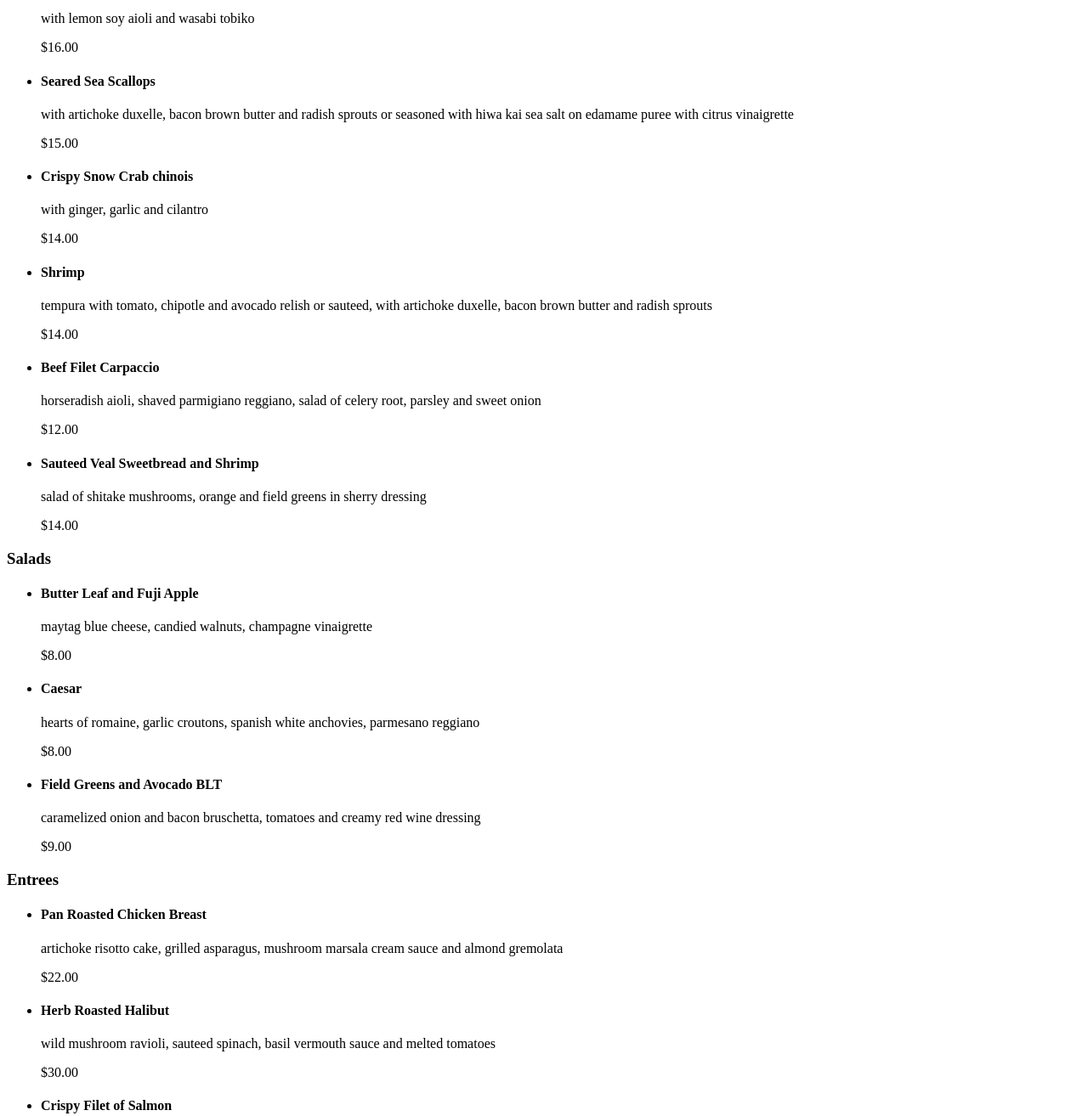
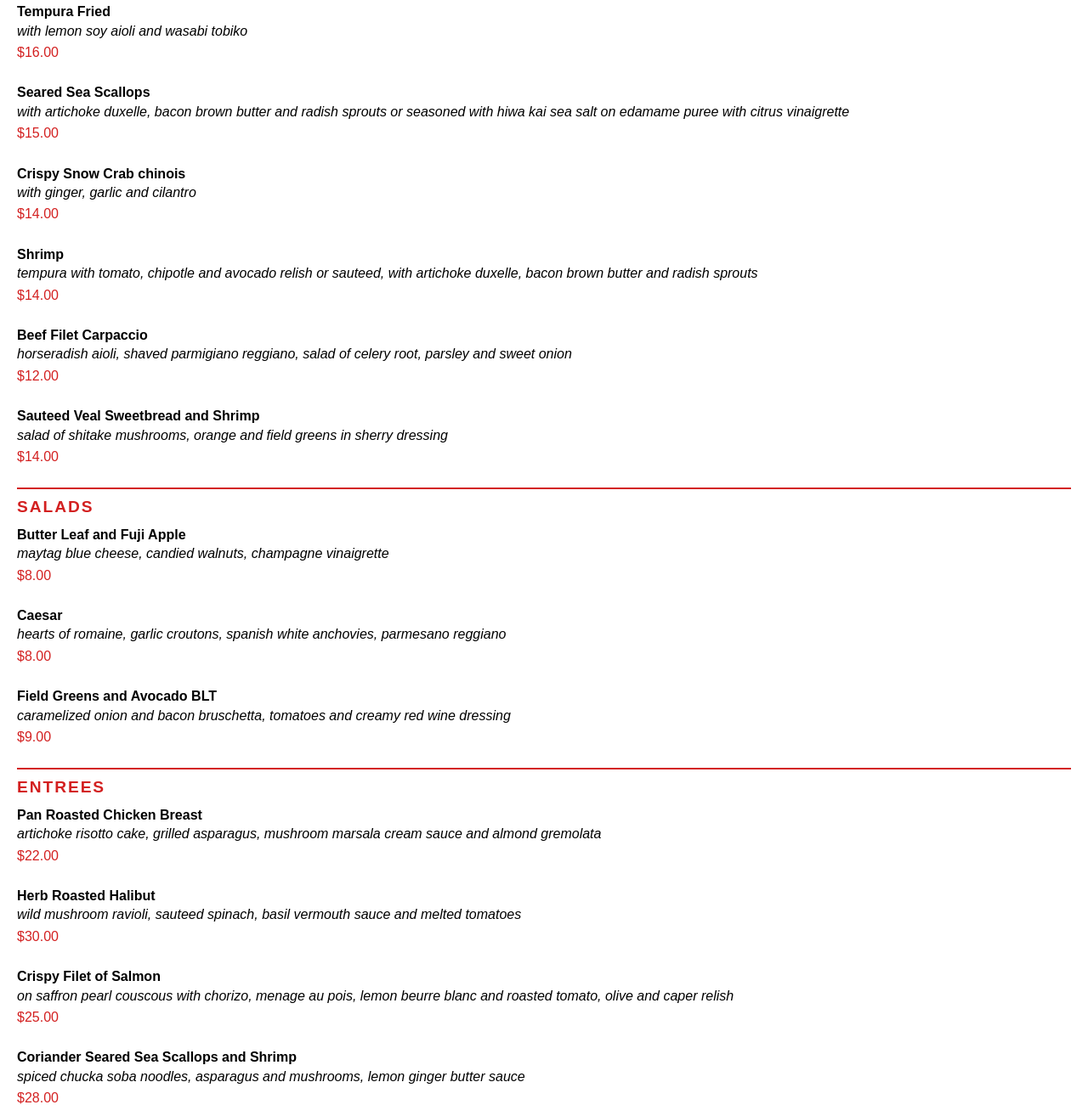
Before and after one commit to sameehasiraj-grc/sameehasiraj-grc.github.io, a plain HTML site: page grc338/restaurantmenu/index.html in a window 1280 px wide. Shown: the part 196-1510 px from the top of the page at 85% size. Drawn offline with Linux system fonts and the light colour scheme.

Commit message:
Add files via upload

```diff
--- a/grc338/restaurantmenu/index.html
+++ b/grc338/restaurantmenu/index.html
@@ -1,10 +1,8 @@
 <!DOCTYPE html>
 <html lang="en">
     <head>
-        <meta charset="UTF-8" />
-        <meta name="viewport" content="width=device-width, initial-scale=1.0" />
-        <meta http-equiv="X-UA-Compatible" content="ie=edge" />
-        <title>Koberl at Blue Menu</title>
+        <meta name="viewport" content="width=device-width, initial-scale=1.0">
+        <link rel="stylesheet" type="text/css" href="style.css">
     </head>
 
     <body>
@@ -12,17 +10,17 @@
 
         <h2>Main Menu</h2>
 
-        <h3>Appetizers</h3>
+        <div class="menu-content"><h3>Appetizers</h3>
 
         <ul>
             <li>
                 <h4>
                     Tempura Fried
                 </h4>
-                <p>
+                <p class="description">
                     with lemon soy aioli and wasabi tobiko
                 </p>
-                <p>
+                <p class="price">
                     $16.00
                 </p>
             </li>
@@ -30,10 +28,10 @@
                 <h4>
                     Seared Sea Scallops
                 </h4>
-                <p>
+                <p class="description">
                     with artichoke duxelle, bacon brown butter and radish sprouts or seasoned with hiwa kai sea salt on edamame puree with citrus vinaigrette
                 </p>
-                <p>
+                <p class="price">
                     $15.00
                 </p>
             </li>
@@ -41,10 +39,10 @@
                 <h4>
                     Crispy Snow Crab chinois
                 </h4>
-                <p>
+                <p class="description">
                     with ginger, garlic and cilantro
                 </p>
-                <p>
+                <p class="price">
                     $14.00
                 </p>
             </li>
@@ -52,10 +50,10 @@
                 <h4>
                     Shrimp
                 </h4>
-                <p>
+                <p class="description">
                     tempura with tomato, chipotle and avocado relish or sauteed, with artichoke duxelle, bacon brown butter and radish sprouts
                 </p>
-                <p>
+                <p class="price">
                     $14.00
                 </p>
             </li>
@@ -63,10 +61,10 @@
                 <h4>
                     Beef Filet Carpaccio
                 </h4>
-                <p>
+                <p class="description">
                     horseradish aioli, shaved parmigiano reggiano, salad of celery root, parsley and sweet onion
                 </p>
-                <p>
+                <p class="price">
                     $12.00
                 </p>
             </li>
@@ -74,10 +72,10 @@
                 <h4>
                     Sauteed Veal Sweetbread and Shrimp
                 </h4>
-                <p>
+                <p class="description">
                     salad of shitake mushrooms, orange and field greens in sherry dressing
                 </p>
-                <p>
+                <p class="price">
                     $14.00
                 </p>
             </li>
@@ -88,10 +86,10 @@
                 <h4>
                     Butter Leaf and Fuji Apple
                 </h4>
-                <p>
+                <p class="description">
                     maytag blue cheese, candied walnuts, champagne vinaigrette
                 </p>
-                <p>
+                <p class="price">
                     $8.00
                 </p>
             </li>
@@ -99,10 +97,10 @@
                 <h4>
                     Caesar
                 </h4>
-                <p>
+                <p class="description">
                     hearts of romaine, garlic croutons, spanish white anchovies, parmesano reggiano
                 </p>
-                <p>
+                <p class="price">
                     $8.00
                 </p>
             </li>
@@ -110,10 +108,10 @@
                 <h4>
                     Field Greens and Avocado BLT
                 </h4>
-                <p>
+                <p class="description">
                     caramelized onion and bacon bruschetta, tomatoes and creamy red wine dressing
                 </p>
-                <p>
+                <p class="price">
                     $9.00
                 </p>
             </li>
@@ -124,10 +122,10 @@
                 <h4>
                     Pan Roasted Chicken Breast
                 </h4>
-                <p>
+                <p class="description">
                     artichoke risotto cake, grilled asparagus, mushroom marsala cream sauce and almond gremolata
                 </p>
-                <p>
+                <p class="price">
                     $22.00
                 </p>
             </li>
@@ -135,10 +133,10 @@
                 <h4>
                     Herb Roasted Halibut
                 </h4>
-                <p>
+                <p class="description">
                     wild mushroom ravioli, sauteed spinach, basil vermouth sauce and melted tomatoes
                 </p>
-                <p>
+                <p class="price">
                     $30.00
                 </p>
             </li>
@@ -146,10 +144,10 @@
                 <h4>
                     Crispy Filet of Salmon
                 </h4>
-                <p>
+                <p class="description">
                     on saffron pearl couscous with chorizo, menage au pois, lemon beurre blanc and roasted tomato, olive and caper relish
                 </p>
-                <p>
+                <p class="price">
                     $25.00
                 </p>
             </li>
@@ -157,10 +155,10 @@
                 <h4>
                     Coriander Seared Sea Scallops and Shrimp
                 </h4>
-                <p>
+                <p class="description">
                     spiced chucka soba noodles, asparagus and mushrooms, lemon ginger butter sauce
                 </p>
-                <p>
+                <p class="price">
                     $28.00
                 </p>
             </li>
@@ -168,10 +166,10 @@
                 <h4>
                     Sauteed Duck Breast and Confit of Duck
                 </h4>
-                <p>
+                <p class="description">
                     spring vegetable and yukon gold hash with applewood smoked bacon and goat cheese, rainbow chard and port blackberry sauce
                 </p>
-                <p>
+                <p class="price">
                     $28.00
                 </p>
             </li>
@@ -179,10 +177,10 @@
                 <h4>
                     Grilled Pork Chop
                 </h4>
-                <p>
+                <p class="description">
                     roasted fingerling potatoes, corn, fava beans, cipollini, pancetta and watercress tarragon mustard sauce
                 </p>
-                <p>
+                <p class="price">
                     $25.00
                 </p>
             </li>
@@ -193,10 +191,10 @@
                 <h4>
                     Dark Chocolate Mousse
                 </h4>
-                <p>
+                <p class="description">
                     with whipped cream and almond wafer
                 </p>
-                <p>
+                <p class="price">
                     $10.00
                 </p>
             </li>
@@ -204,10 +202,10 @@
                 <h4>
                     Creme Brulee
                 </h4>
-                <p>
+                <p class="description">
                     french vanilla custard, fresh berries
                 </p>
-                <p>
+                <p class="price">
                     $8.00
                 </p>
             </li>
@@ -215,13 +213,13 @@
                 <h4>
                     Chocolate Lava Cake
                 </h4>
-                <p>
+                <p class="description">
                     raspberry coulis, creme anglaise
                 </p>
-                <p>
+                <p class="price">
                     $12.00
                 </p>
             </li>
         </ul>
-    </body>
+    </div></body>
 </html>
```
